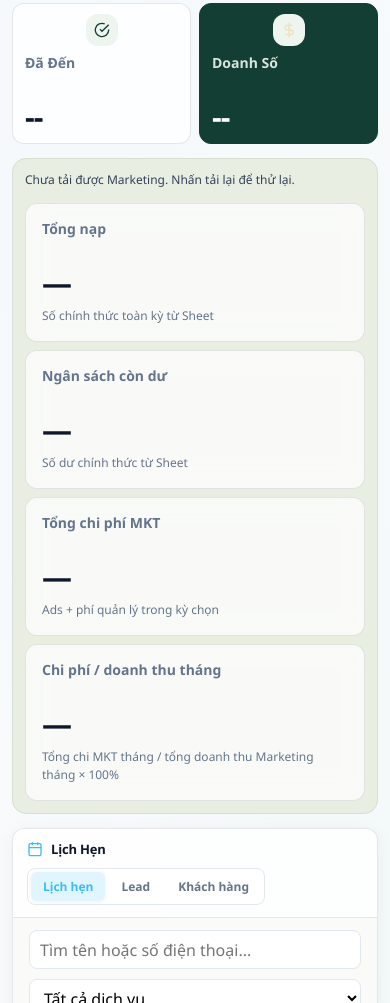
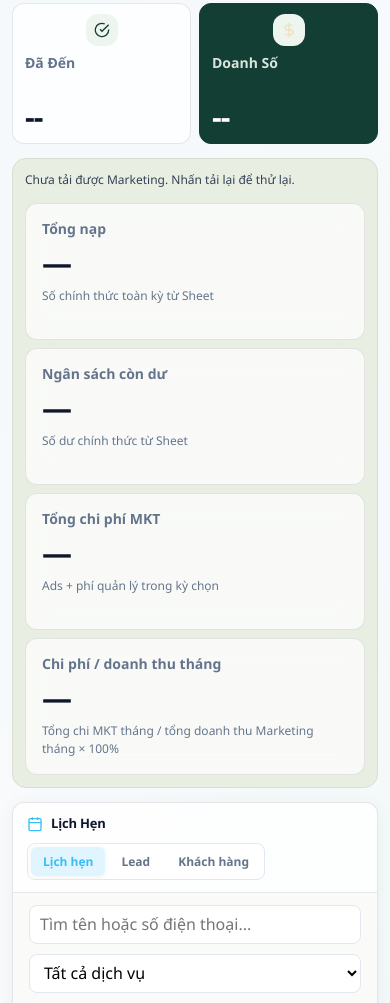
Before and after one commit to vanhao1997/crm-tram-chua-da, a website built with Vite: page index.html in a window 390 px wide. Shown: the part 1387-2390 px from the top of the page. Built offline with nearby package versions, Linux system fonts and the light colour scheme; files whose address does not match are found by name.

Commit message:
fix: align finance KPI cards on mobile

```diff
--- a/public/workspace.css
+++ b/public/workspace.css
@@ -73,6 +73,9 @@ body .kpi-card small { color: var(--text-muted); font-size: 12px !important; lin
 [aria-label="Tài chính Marketing"] { padding: 20px; background: #e9eee3; border: 1px solid #d6dfd0; border-radius: 14px; }
 #crmMktStatus { font-size: 12px; color: var(--text-secondary); margin-bottom: 14px; }
 [aria-label="Tài chính Marketing"] .kpi-card { background: #ffffffb8; padding: 16px; }
+/* Finance cards have no icon: keep their content on one shared left edge. */
+[aria-label="Tài chính Marketing"] .kpi-card { flex-direction: column; align-items: stretch; }
+[aria-label="Tài chính Marketing"] .kpi-card__content { width: 100%; height: 100%; text-align: left; display: grid; grid-template-rows: auto auto 1fr; align-content: start; }
 [aria-label="Tài chính Marketing"] .kpi-row > .kpi-card { min-height: 112px; }
 [aria-label="Tài chính Marketing"] .kpi-card__value { font-size: 30px !important; }
 .glass-card { box-shadow: var(--glass-shadow); backdrop-filter: none; }
@@ -170,6 +173,8 @@ body .data-table td { padding-top: 16px; padding-bottom: 16px; border-bottom: 1p
   .kpi-card__label { font-size: 14px; line-height: 1.3; }
   [aria-label="Tài chính Marketing"] { padding: 12px; }
   [aria-label="Tài chính Marketing"] .kpi-row { grid-template-columns: minmax(0,1fr); }
+  [aria-label="Tài chính Marketing"] .kpi-card__label { min-height: 0; }
+  [aria-label="Tài chính Marketing"] .kpi-card small { min-height: 36px; }
   .panel-header { padding: 16px; }
   .charts-row { gap: 14px; }
   .table-filters { padding: 12px; }
--- a/src/assets/workspace.css
+++ b/src/assets/workspace.css
@@ -73,6 +73,9 @@ body .kpi-card small { color: var(--text-muted); font-size: 12px !important; lin
 [aria-label="Tài chính Marketing"] { padding: 20px; background: #e9eee3; border: 1px solid #d6dfd0; border-radius: 14px; }
 #crmMktStatus { font-size: 12px; color: var(--text-secondary); margin-bottom: 14px; }
 [aria-label="Tài chính Marketing"] .kpi-card { background: #ffffffb8; padding: 16px; }
+/* Finance cards have no icon: keep their content on one shared left edge. */
+[aria-label="Tài chính Marketing"] .kpi-card { flex-direction: column; align-items: stretch; }
+[aria-label="Tài chính Marketing"] .kpi-card__content { width: 100%; height: 100%; text-align: left; display: grid; grid-template-rows: auto auto 1fr; align-content: start; }
 [aria-label="Tài chính Marketing"] .kpi-row > .kpi-card { min-height: 112px; }
 [aria-label="Tài chính Marketing"] .kpi-card__value { font-size: 30px !important; }
 .glass-card { box-shadow: var(--glass-shadow); backdrop-filter: none; }
@@ -170,6 +173,8 @@ body .data-table td { padding-top: 16px; padding-bottom: 16px; border-bottom: 1p
   .kpi-card__label { font-size: 14px; line-height: 1.3; }
   [aria-label="Tài chính Marketing"] { padding: 12px; }
   [aria-label="Tài chính Marketing"] .kpi-row { grid-template-columns: minmax(0,1fr); }
+  [aria-label="Tài chính Marketing"] .kpi-card__label { min-height: 0; }
+  [aria-label="Tài chính Marketing"] .kpi-card small { min-height: 36px; }
   .panel-header { padding: 16px; }
   .charts-row { gap: 14px; }
   .table-filters { padding: 12px; }
```
